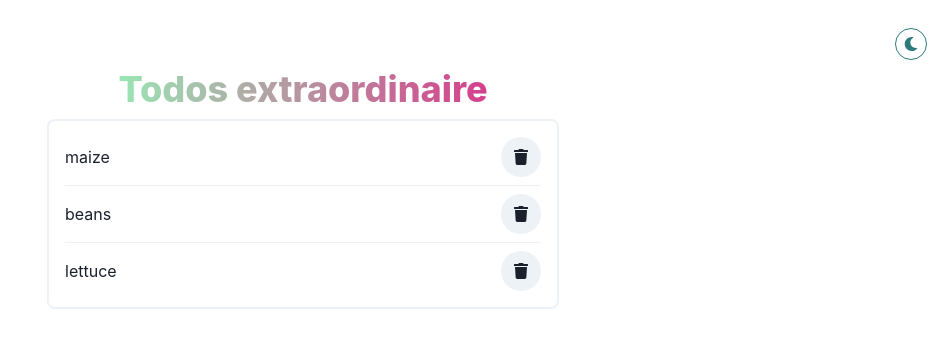
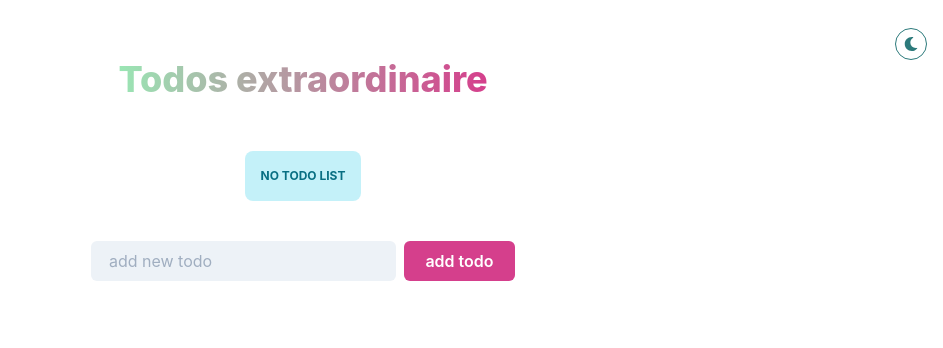
Before and after one commit to kelvinrandu/framer-motion, a React (Create React App) app in the folder framer/: page / in a window 1280 px wide. Shown: the top 348 px of the page, without its empty margins (337-1280 px from the left). Built offline with nearby package versions, Linux system fonts and the light colour scheme.

Commit message:
finished to do and added animations

```diff
--- a/framer/package.json
+++ b/framer/package.json
@@ -12,7 +12,9 @@
     "framer-motion": "^4",
     "react": "^17.0.2",
     "react-dom": "^17.0.2",
+    "react-icons": "^4.2.0",
     "react-scripts": "4.0.3",
+    "uuid": "^8.3.2",
     "web-vitals": "^1.0.1"
   },
   "scripts": {
--- a/framer/src/App.js
+++ b/framer/src/App.js
@@ -1,10 +1,28 @@
-import "./App.css";
+import { React, useState, useEffect } from "react";
 import Todos from "./components/Todos";
-import { Heading, VStack, IconButton } from "@chakra-ui/react";
+import { Heading, VStack, IconButton, useColorMode } from "@chakra-ui/react";
 import AddTodo from "./components/AddTodo";
 import { FaSun, FaMoon } from "react-icons/fa";
+import { motion } from "framer-motion";
 
 function App() {
+  const [todos, setTodos] = useState(
+    () => JSON.parse(localStorage.getItem("todos")) || []
+  );
+  const { colorMode, toggleColorMode } = useColorMode();
+  useEffect(() => {
+    localStorage.setItem("todos", JSON.stringify(todos));
+  }, [todos]);
+
+  function deleteTodo(id) {
+    const newTodos = todos.filter((todo) => {
+      return todo.id !== id;
+    });
+    setTodos(newTodos);
+  }
+  function addTodo(todo) {
+    setTodos([...todos, todo]);
+  }
   return (
     <>
       <VStack mt={3} p={4}>
@@ -15,20 +33,35 @@ function App() {
           variant="outline"
           aria-label="toggle colormode"
           alignSelf="flex-end"
-          icon={<FaMoon />}
+          onClick={toggleColorMode}
+          icon={colorMode === "light" ? <FaMoon /> : <FaSun />}
         />
+        <motion.div
+          initial={{ y: -250 }}
+          animate={{ y: -10 }}
+          transition={{ delay: 0.2, type: "spring", stiffness: 120 }}
+        >
           <Heading
             mb={8}
             Size="2xl"
             fontWeight="extrabold"
             bgClip="text"
             bgGradient="linear(to-r, green.200, pink.500)"
+            initial={{ y: -250 }}
+            animate={{ y: -10 }}
+            transition={{ delay: 0.2, type: "spring", stiffness: 120 }}
           >
-
             Todos extraordinaire
           </Heading>
-        <Todos />
-        <AddTodo />
+        </motion.div>
+        <Todos todos={todos} deleteTodo={deleteTodo} />
+        <motion.div
+          initial={{ x: "-100vw" }}
+          animate={{ x: 0 }}
+          transition={{ delay: 0.5 }}
+        >
+          <AddTodo addTodo={addTodo} />
+        </motion.div>
       </VStack>
     </>
   );
--- a/framer/src/components/AddTodo.js
+++ b/framer/src/components/AddTodo.js
@@ -1,11 +1,52 @@
-import React from 'react';
+import {React, useState} from "react";
+import { HStack, Input, Button, useToast } from "@chakra-ui/react";
+import {nanoid} from "nanoid";
 
-function AddTodo() {
-    return (
-        <div>
 
-        </div>
-    )
+function AddTodo({addTodo}) {
+    const [content,setContent] =useState('');
+    const toast = useToast();
+  function handlesubmit(e) {
+      e.preventDefault();
+      if(!content){
+        toast({
+            title: "empty todo",
+            status: "warning",
+            position:  "top",
+            duration: 4000,
+            isClosable: true,
+          })
+        return
+      }
+
+      const todo ={
+          id: nanoid(),
+          name: content
+      }
+      addTodo(todo);
+      console.log(todo);
+
+
+  }
+  return (
+      <form onSubmit={handlesubmit}>
+    <HStack mt={8}>
+      <Input variant="filled" value={content} onChange={(e)=>setContent(e.target.value)} placeholder="add new todo" />
+      <Button
+        colorScheme="pink"
+        px="8"
+        type="submit"
+        _hover={{
+          bgGradient: "linear(to-r, teal.500,green.500)",
+        }}
+
+      >
+
+        add todo
+      </Button>
+    </HStack>
+    </form>
+  );
 }
 
 export default AddTodo;
--- a/framer/src/components/Todos.js
+++ b/framer/src/components/Todos.js
@@ -1,24 +1,24 @@
 import React from "react";
-import { HStack, IconButton, VStack, StackDivider, Spacer } from "@chakra-ui/react";
+import {
+  HStack,
+  IconButton,
+  VStack,
+  StackDivider,
+  Spacer,
+  Badge,
+} from "@chakra-ui/react";
 import { FaTrash } from "react-icons/fa";
 
-function Todos() {
-  const todos = [
-    {
-      id: 1,
-      name: "maize",
-    },
-    {
-      id: 2,
-      name: "beans",
-    },
-    {
-      id: 3,
-      name: "lettuce",
-    },
-  ];
+function Todos({ todos, deleteTodo }) {
+  if (!todos.length) {
     return (
+      <Badge colorScheme="cyan" p="4" m="4" borderRadius="lg">
+        no todo list
+      </Badge>
+    );
+  }
 
+  return (
     <VStack
       w="50%"
       divider={<StackDivider />}
@@ -26,18 +26,21 @@ function Todos() {
       borderRadius="lg"
       p={4}
       borderColor="gray.100"
-        maxW={{ base: "90vw", sm: "80vw" ,lg:"50vw", xl: "40vw"}}
+      maxW={{ base: "90vw", sm: "80vw", lg: "50vw", xl: "40vw" }}
       alignItems="stretch"
     >
       {todos.map((todo) => (
-          <HStack >
+        <HStack>
           <ul>{todo.name}</ul>
-            <Spacer/>
-            <IconButton icon={<FaTrash />} isRound="true" />
+          <Spacer />
+          <IconButton
+            icon={<FaTrash />}
+            isRound="true"
+            onClick={() => deleteTodo(todo.id)}
+          />
         </HStack>
       ))}
     </VStack>
-
   );
 }
 
--- a/framer/src/index.js
+++ b/framer/src/index.js
@@ -2,13 +2,14 @@ import React from "react";
 import ReactDOM from "react-dom";
 import "./index.css";
 import App from "./App";
-import { ChakraProvider } from "@chakra-ui/react";
+import { ChakraProvider, ColorModeScript } from "@chakra-ui/react";
 
 import reportWebVitals from "./reportWebVitals";
 
 ReactDOM.render(
   <React.StrictMode>
     <ChakraProvider>
+      <ColorModeScript initialColorMode="light"/>
       <App />
     </ChakraProvider>
   </React.StrictMode>,
```
Also changed, not shown: 1 other file (tests, documents, lock files or other folders). Lines whose indentation alone changed are shown as unchanged.
